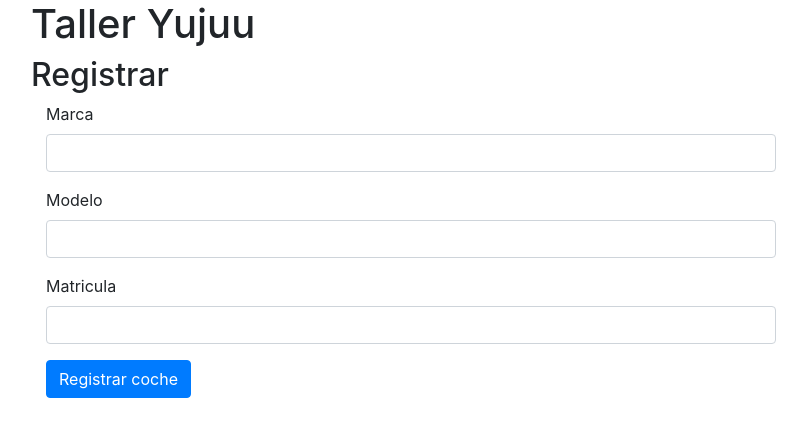
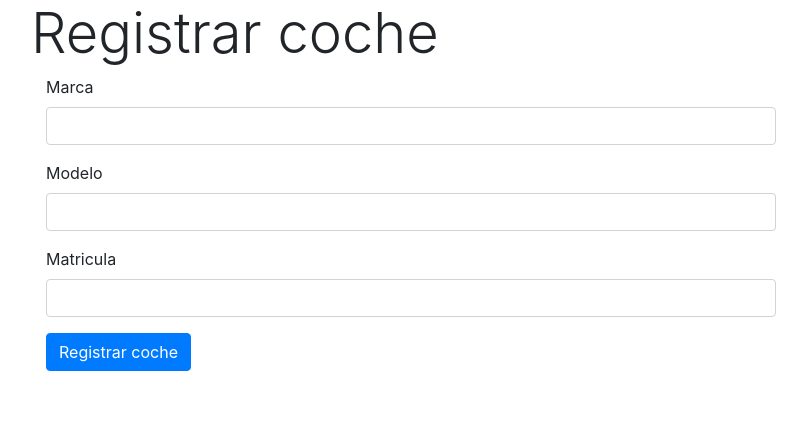
Before and after one commit to mariosb-13/TallerYujuu, a PHP site: page /coches.php in a window 1280 px wide. Shown: the top 437 px of the page, without its empty margins (39-846 px from the left). Run offline with PHP 8.4, Linux system fonts and the light colour scheme.

Commit message:
Nuevos estilos

```diff
--- a/coches.php
+++ b/coches.php
@@ -14,12 +14,9 @@
 
 <body>
 	<div class="container">
-		<div class="row">
-			<h1>Taller Yujuu</h1>
-		</div>
 
 		<div class="row">
-			<h2>Registrar</h2>
+			<h2 class="display-4">Registrar coche</h2>
 		</div>
 
 		<div class="row">
--- a/coches2.php
+++ b/coches2.php
@@ -8,7 +8,7 @@
 		<!-- Bootstrap CSS -->
 		<link rel="stylesheet" href="css/bootstrap.min.css">
 
-		<title>Talleres Yujuu</title>
+		<title>Taller Yujuu</title>
 	</head>
 	<body>
 		<?php
--- a/index.php
+++ b/index.php
@@ -23,7 +23,7 @@ $resultado = $mysqli->query($sql);
 		<script src="js/bootstrap.min.js" ></script>
 		<script src="js/jquery.dataTables.min.js" ></script>
 
-		<title>Club Deportivo La Venta</title>
+		<title>Taller Yujuu</title>
 
 		<script>
 			$(document).ready( function(){
@@ -36,7 +36,7 @@ $resultado = $mysqli->query($sql);
 	<body>
 		<div class="container">
 			<div class="row">
-				<h1>Taller Yujuu</h1>
+				<h1 class="display-3 ">Taller Yujuu</h1>
 			</div>
 			<br>
 
--- a/reparaciones.php
+++ b/reparaciones.php
@@ -25,7 +25,7 @@ $resultado = $mysqli->query($sql);
 		<script src="js/bootstrap.min.js" ></script>
 		<script src="js/jquery.dataTables.min.js" ></script>
 
-		<title>Club Deportivo La Venta</title>
+		<title>Taller Yujuu</title>
 
 		<script>
 			$(document).ready( function(){
@@ -38,7 +38,7 @@ $resultado = $mysqli->query($sql);
 	<body>
 		<div class="container">
 			<div class="row">
-				<h1>Reparaciones</h1>
+				<h1 class="display-3">Reparaciones</h1>
 			</div>
 			<br>
 
```
